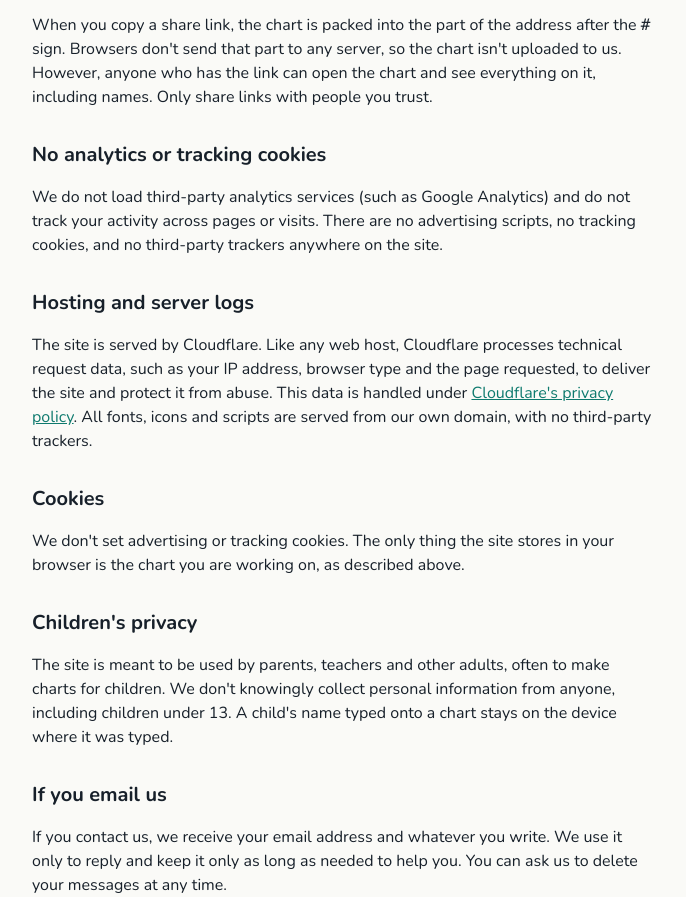
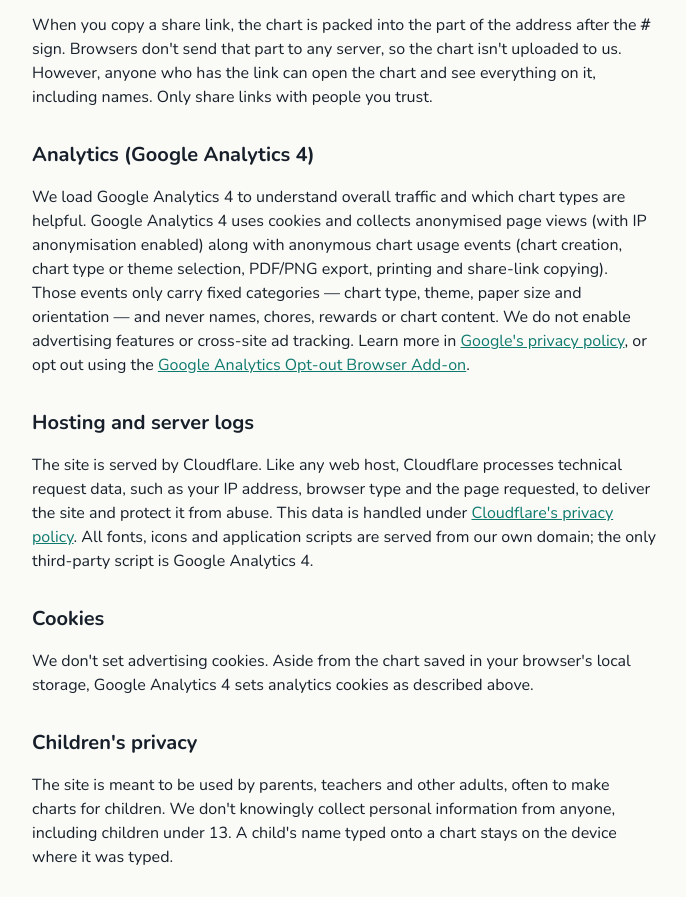
Before and after one commit to Abdullahkhan80/chore-chart-maker-, an Astro site: page /privacy-policy in a window 1280 px wide. Shown: the part 704-1601 px from the top of the page, without its empty margins (112-798 px from the left). Built offline with nearby package versions, Linux system fonts and the light colour scheme; Astro itself is replaced by a stand-in of ours.

Commit message:
feat(analytics): add GA4 gtag snippet, wire editor events, and update privacy disclosures

```diff
--- a/public/llms.txt
+++ b/public/llms.txt
@@ -9,7 +9,7 @@
 - Design: 12 themes (Classic, Pastel, Ocean, Space, Dinosaur, Jungle, Sports, Minimal, Rainbow, Construction, Snowy, Castle), large text, an ink saver mode, Monday or Sunday week start, and optional dates.
 - Paper: US Letter (default) and A4, in portrait or landscape.
 - Exports: PDF download, PNG download, direct browser printing, and a copyable share link.
-- Privacy model: the chart is saved in the browser's localStorage. Share links store the chart in the URL hash (after #), which browsers do not send to servers. No analytics or third-party scripts are loaded. Names and chores never leave the browser.
+- Privacy model: the chart is saved in the browser's localStorage. Share links store the chart in the URL hash (after #), which browsers do not send to servers. Google Analytics 4 is loaded for anonymised page views and anonymous, fixed-category chart events (chart type, theme, paper size and orientation only). Names and chores never leave the browser and are never sent to Google Analytics.
 - Price: free, with every chart type, theme and export included. No sign-up, trial or watermark across the chart; printed charts carry a small site address in one corner.
 
 ## Tools
--- a/src/layouts/MainLayout.astro
+++ b/src/layouts/MainLayout.astro
@@ -4,6 +4,7 @@ import SEO from '../components/SEO.astro';
 import Header from '../components/Header.astro';
 import Footer from '../components/Footer.astro';
 import Breadcrumbs from '../components/Breadcrumbs.astro';
+import { GA_MEASUREMENT_ID } from '../lib/analytics.ts';
 import { pageOgImagePath, type PageMeta } from '../lib/pages.ts';
 import { SITE_CONFIG, buildBreadcrumbList, type BreadcrumbItem, type JsonLd } from '../lib/seo.ts';
 
@@ -27,6 +28,7 @@ const trail = breadcrumbs ? [{ name: homeLabel, path: '/' }, ...breadcrumbs] : u
 const structuredData = trail ? [...jsonLd, buildBreadcrumbList(trail)] : jsonLd;
 const ogImagePath = pageOgImagePath(page);
 const ogImage = ogImagePath ? { ...SITE_CONFIG.ogImage, path: ogImagePath, alt: `${page.h1}: ${SITE_CONFIG.name}` } : undefined;
+const gaEnabled = /^G-[A-Z0-9]+$/.test(GA_MEASUREMENT_ID) && GA_MEASUREMENT_ID !== 'G-XXXXXXXXXX';
 ---
 
 <!doctype html>
@@ -49,6 +51,17 @@ const ogImage = ogImagePath ? { ...SITE_CONFIG.ogImage, path: ogImagePath, alt:
       dateModified={page.lastmod}
       jsonLd={structuredData}
     />
+    {
+      gaEnabled && (
+        <>
+          <script is:inline async src={`https://www.googletagmanager.com/gtag/js?id=${GA_MEASUREMENT_ID}`}></script>
+          <script
+            is:inline
+            set:html={`window.dataLayer = window.dataLayer || []; function gtag(){dataLayer.push(arguments);} gtag('js', new Date()); gtag('config', '${GA_MEASUREMENT_ID}', { anonymize_ip: true });`}
+          />
+        </>
+      )
+    }
     <meta name="theme-color" content={SITE_CONFIG.themeColor.light} media="(prefers-color-scheme: light)" />
     <meta name="theme-color" content={SITE_CONFIG.themeColor.dark} media="(prefers-color-scheme: dark)" />
     <link rel="icon" href="/favicon.ico" sizes="any" />
--- a/src/lib/analytics.ts
+++ b/src/lib/analytics.ts
@@ -3,6 +3,8 @@
 // names, chores or any other user text can never be sent. tests/privacy-audit.test.ts
 // also scans the source to make sure every trackEvent() call follows these rules.
 import { CHART_TYPES, ORIENTATIONS, PAPER_SIZES, THEMES, type ChartConfig } from './types.ts';
+
+export const GA_MEASUREMENT_ID: string = 'G-MNZ7RR8HG8';
 
 const PARAM_VALUES = {
   chart_type: CHART_TYPES,
--- a/src/pages/privacy-policy.astro
+++ b/src/pages/privacy-policy.astro
@@ -18,7 +18,7 @@ const link = 'text-brand underline';
   <ul class="list-disc space-y-2 pl-6">
     <li>The names, chores, rewards and other text you put on a chart never leave your browser.</li>
     <li>There are no accounts, no sign-up and no backend that stores charts.</li>
-    <li>We don't sell data, show personalized ads or use tracking cookies.</li>
+    <li>We don't sell data or show personalized ads.</li>
   </ul>
 
   <h2 class="pt-4 text-xl font-bold">Your charts stay on your device</h2>
@@ -35,9 +35,16 @@ const link = 'text-brand underline';
     chart and see everything on it, including names. Only share links with people you trust.
   </p>
 
-  <h2 class="pt-4 text-xl font-bold">No analytics or tracking cookies</h2>
+  <h2 class="pt-4 text-xl font-bold">Analytics (Google Analytics 4)</h2>
   <p>
-    We do not load third-party analytics services (such as Google Analytics) and do not track your activity across pages or visits. There are no advertising scripts, no tracking cookies, and no third-party trackers anywhere on the site.
+    We load Google Analytics 4 to understand overall traffic and which chart types are helpful. Google Analytics 4
+    uses cookies and collects anonymised page views (with IP anonymisation enabled) along with anonymous chart usage
+    events (chart creation, chart type or theme selection, PDF/PNG export, printing and share-link copying). Those
+    events only carry fixed categories — chart type, theme, paper size and orientation — and never names, chores,
+    rewards or chart content. We do not enable advertising features or cross-site ad tracking. Learn more in{' '}
+    <a href="https://policies.google.com/privacy" class={link} rel="noopener">Google's privacy policy</a>, or opt out
+    using the{' '}
+    <a href="https://tools.google.com/dlpage/gaoptout" class={link} rel="noopener">Google Analytics Opt-out Browser Add-on</a>.
   </p>
 
   <h2 class="pt-4 text-xl font-bold">Hosting and server logs</h2>
@@ -45,13 +52,14 @@ const link = 'text-brand underline';
     The site is served by Cloudflare. Like any web host, Cloudflare processes technical request data, such as your IP
     address, browser type and the page requested, to deliver the site and protect it from abuse. This data is handled
     under <a href="https://www.cloudflare.com/privacypolicy/" class={link} rel="noopener">Cloudflare's privacy policy</a>.
-    All fonts, icons and scripts are served from our own domain, with no third-party trackers.
+    All fonts, icons and application scripts are served from our own domain; the only third-party script is Google
+    Analytics 4.
   </p>
 
   <h2 class="pt-4 text-xl font-bold">Cookies</h2>
   <p>
-    We don't set advertising or tracking cookies. The only thing the site stores in your browser is the chart you are
-    working on, as described above.
+    We don't set advertising cookies. Aside from the chart saved in your browser's local storage, Google Analytics 4 sets
+    analytics cookies as described above.
   </p>
 
   <h2 class="pt-4 text-xl font-bold">Children's privacy</h2>
--- a/src/scripts/editor.ts
+++ b/src/scripts/editor.ts
@@ -2,7 +2,7 @@
 // restores state (URL hash → localStorage → preset), keeps the controls and the
 // live SVG preview in sync, and lazy-loads the library search, theme thumbnails
 // and exporters. All chart data stays in this browser.
-import { chartParams, trackEvent } from '../lib/analytics.ts';
+import { GA_MEASUREMENT_ID, chartParams, setAnalyticsTransport, trackEvent } from '../lib/analytics.ts';
 import { getChoreById } from '../lib/choreLibrary.ts';
 import {
   choreListHtml,
@@ -26,6 +26,13 @@ import {
   validateConfig,
 } from '../lib/state.ts';
 import { DAYS, KID_COLORS, LIMITS, type ChartConfig, type Day } from '../lib/types.ts';
+
+if (/^G-[A-Z0-9]+$/.test(GA_MEASUREMENT_ID) && GA_MEASUREMENT_ID !== 'G-XXXXXXXXXX') {
+  setAnalyticsTransport((name, params) => {
+    const gtag = (window as unknown as { gtag?: (...args: unknown[]) => void }).gtag;
+    if (typeof gtag === 'function') gtag('event', name, params);
+  });
+}
 
 const PREVIEW_DELAY_MS = 150;
 const SAVE_DELAY_MS = 400;
--- a/tests/build-output.test.ts
+++ b/tests/build-output.test.ts
@@ -6,6 +6,7 @@ import { existsSync, readFileSync, readdirSync, statSync } from 'node:fs';
 import { join, relative, sep } from 'node:path';
 import { fileURLToPath } from 'node:url';
 import { gzipSync } from 'node:zlib';
+import { GA_MEASUREMENT_ID } from '../src/lib/analytics.ts';
 import { CHORE_ICON_COUNT } from '../src/lib/icons.ts';
 import { SITE_CONFIG } from '../src/lib/seo.ts';
 
@@ -77,16 +78,23 @@ test('every HTML file is within the 72 KB raw and 20 KB gzipped budget', () => {
   }
 });
 
-test('no built HTML contains third-party scripts or Google Analytics', () => {
+test('built HTML loads only self-hosted scripts plus the single GA4 gtag.js tag', () => {
+  const expectedGtagSrc = `https://www.googletagmanager.com/gtag/js?id=${GA_MEASUREMENT_ID}`;
   for (const page of pages) {
-    assert.doesNotMatch(page.html, /googletagmanager\.com|google-analytics\.com/i, `${page.file} contains Google Analytics/GTM`);
+    assert.doesNotMatch(page.html, /googletagmanager\.com\/gtm\.js/i, `${page.file} contains Google Tag Manager`);
     const scriptSrcs = matchAll(page.html, /<script[^>]+src="([^"]+)"/g);
+    let gtagCount = 0;
     for (const src of scriptSrcs) {
+      if (src === expectedGtagSrc) {
+        gtagCount++;
+        continue;
+      }
       if (src.startsWith('http://') || src.startsWith('https://') || src.startsWith('//')) {
         const url = new URL(src, ORIGIN);
-        assert.equal(url.hostname, SITE_CONFIG.domain, `${page.file} loads external script from ${src}`);
+        assert.equal(url.hostname, SITE_CONFIG.domain, `${page.file} loads unexpected external script from ${src}`);
       }
     }
+    assert.equal(gtagCount, 1, `${page.file} must load ${expectedGtagSrc} exactly once`);
   }
 });
 
```
